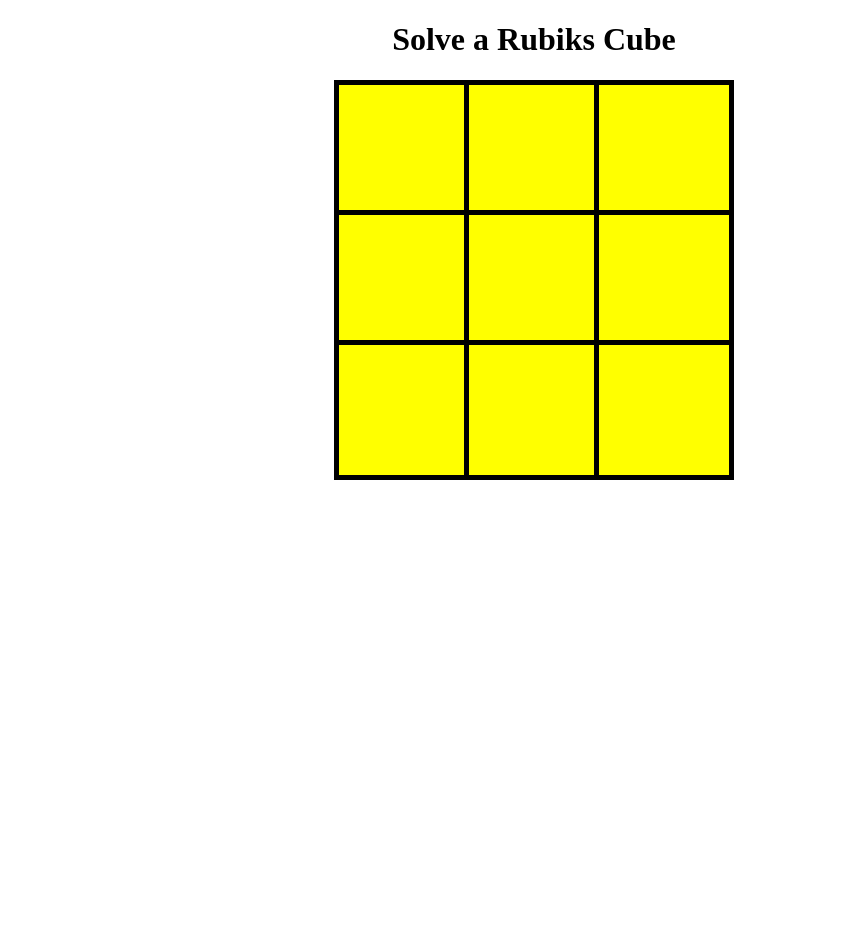
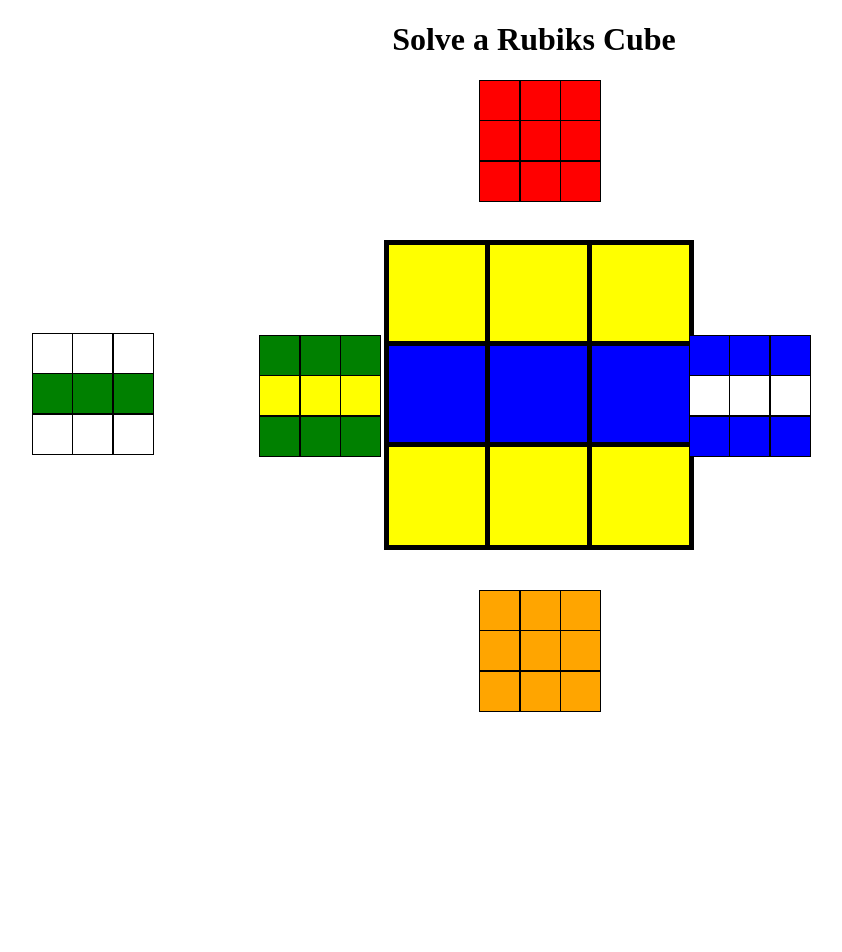
Before and after one commit to 7cadetter/rubiks_solver, a Flask app: page / in a window 1280 px wide. Shown: the top 952 px of the page, without its empty margins (106-948 px from the left). Before the commit the page ends 480 px from the top, so only its background shows below. Run offline with Flask 3, Linux system fonts and the light colour scheme.

Commit message:
All faces added to screen, need to fix certain twists

```diff
--- a/app.py
+++ b/app.py
@@ -32,7 +32,18 @@ def index():
     faces.append(yellow_face)
 
     cube = Cube(faces)
-    cube.turn('forward')
+
+    cube.twist('left')
+    cube.turn('counter')
+    cube.twist('top', 'reverse')
+    # cube.twist('face', 'reverse')
+    # cube.turn('backward')
+    # cube.twist('right')
+
+    # Step 1 - White Cross
+    # cube.turn('clockwise')
+    #     print('Hello')
+
     return render_template('index.j2', cube=cube)
 
 if __name__ == '__main__':
--- a/cube.py
+++ b/cube.py
@@ -161,13 +161,6 @@ class Face(object):
                 f'{self.panels[3][:1]}  {self.colour[0][:1]}  {self.panels[4][:1]}\n'
                 f'{self.panels[5][:1]}  {self.panels[6][:1]}  {self.panels[7][:1]}\n\n')
 
-    # def set_neighbours(self, top, bottom, left, right, opp):
-    #     self.neighbours['top'] = top
-    #     self.neighbours['bottom'] = bottom
-    #     self.neighbours['left'] = left
-    #     self.neighbours['right'] = right
-    #     self.neighbours['opp'] = opp
-
     def rotate(self, direction='clock'):
         orient_corn = [0, 2, 7, 5]
         orient_edge = [1, 4, 6, 3]
@@ -191,74 +184,3 @@ class Face(object):
     def flip(self):
         self.rotate()
         self.rotate()
-
-
-
-
-colours = ['white', 'blue', 'orange', 'red', 'green', 'yellow']
-valid_inputs = ['w', 'b', 'r', 'o', 'g', 'y']
-# faces = []
-
-# panels = ['w1', 'w2', 'w3', 'w4', 'w6', 'w7', 'w8', 'w9']
-# white_face = Face('white', panels)
-# faces.append(white_face)
-# panels = ['b1', 'b2', 'b3', 'b4', 'b6', 'b7', 'b8', 'b9']
-# blue_face = Face('blue', panels)
-# faces.append(blue_face)
-# panels = ['o1', 'o2', 'o3', 'o4', 'o6', 'o7', 'o8', 'o9']
-# orange_face = Face('orange', panels)
-# faces.append(orange_face)
-# panels = ['r1', 'r2','r3', 'r4', 'r6', 'r7', 'r8', 'r9']
-# red_face = Face('red', panels)
-# faces.append(red_face)
-# panels = ['g1', 'g2', 'g3', 'g4', 'g6', 'g7', 'g8', 'g9']
-# green_face = Face('green', panels)
-# faces.append(green_face)
-# panels = ['y1', 'y2', 'y3', 'y4', 'y6', 'y7', 'y8', 'y9']
-# yellow_face = Face('yellow', panels)
-# faces.append(yellow_face)
-
-# cube = Cube(faces)
-
-# white_face.set_neighbours(blue_face, green_face, orange_face, red_face, yellow_face)
-# blue_face.set_neighbours(yellow_face, white_face, orange_face, red_face, green_face)
-# orange_face.set_neighbours(yellow_face, white_face, green_face, blue_face, red_face)
-# red_face.set_neighbours(yellow_face, white_face, blue_face, green_face, orange_face)
-# green_face.set_neighbours(yellow_face, white_face, red_face, orange_face, blue_face)
-# white_face.set_neighbours(blue_face, green_face, orange_face, red_face, yellow_face)
-
-# print(cube)
-
-# Step 1 - White Cross
-# while faces[0].tm != 'w' and faces[0].ml != 'w' and faces[0].mr != 'r' and faces[0].bm != 'r':
-
-
-    # for colour in colours:
-    #     print(f'Pattern on {colour} face? Enter first letter of colour (white = w, etc.')
-    #     tl = input('Top left: ')
-    #     while tl not in valid_inputs:
-    #         tl = input('Invalid input. Top left: ')
-    #     tm = input('Top middle: ')
-    #     while tm not in valid_inputs:
-    #         tm = input('Invalid input. Top middle: ')
-    #     tr = input('Top right: ')
-    #     while tr not in valid_inputs:
-    #         tr = input('Invalid input. Top right: ')
-    #     ml = input('Middle left: ')
-    #     while ml not in valid_inputs:
-    #         ml = input('Invalid input. Middle left: ')
-    #     mr = input('Middle right: ')
-    #     while mr not in valid_inputs:
-    #         mr = input('Invalid input. Middle right: ')
-    #     bl = input('Bottom left: ')
-    #     while bl not in valid_inputs:
-    #         bl = input('Invalid input. Bottom left: ')
-    #     bm = input('Bottom middle: ')
-    #     while bm not in valid_inputs:
-    #         bm = input('Invalid input. Bottom middle: ')
-    #     br = input('Bottom right: ')
-    #     while br not in valid_inputs:
-    #         br = input('Invalid input. Bottom right: ')
-    #     print('\n\n')
-    #     face = Face(colour, tl, tm, tr, ml, mr, bl, bm, br)
-    #     faces.append(face)
--- a/static/styles.css
+++ b/static/styles.css
@@ -5,73 +5,81 @@
 #face {
     position: relative;
     margin: auto;
-    width: 400px;
-    height: 400px;
+    bottom: 80px;
+    width: 300px;
+    height: 300px;
+}
+
+.lilface {
+    position: relative;
+    margin: auto;
+    width: 120px;
+    height: 120px;
+}
+
+#topface {
+    top: 0px;
+}
+
+#leftface {
+    right: 17%;
+    top: 135px;
+}
+
+#rightface {
+    left: 17%;
+    bottom: 285px;
+}
+
+#topface {
+    left: 5px;
+}
+
+#bottomface {
+    left: 5px;
+    bottom: 150px;
+}
+
+#backface {
+    right: 35%;
+    bottom: 527px;
 }
 
 .panel {
     position: absolute;
-    width: 130px;
-    height: 130px;
+    width: 32.5%;
+    height: 32.5%;
+    border: 5px solid black;
 }
 
-.left, .mid-d, .right {
-    border-left: 5px black solid;
+.lilpanel {
+    position: absolute;
+    width: 32.5%;
+    height: 32.5%;
+    border: 0.875px solid black;
 }
 
-.top, .mid-a, .bottom {
-    border-top: 5px black solid;
+#topleft, #midleft, #bottomleft {
+    left: 0%;
 }
 
-.bottom {
-    border-bottom: 5px black solid;
+#topmid, #middle, #bottommid {
+    left: 33.75%;
 }
 
-.right {
-    border-right: 5px black solid;
+#topright, #midright, #bottomright {
+    left: 67.5%;
 }
 
-#topleft {
-    left: 0px;
-    top: 0px;
+#topleft, #topmid, #topright {
+    top: 0%;
 }
 
-#topmid {
-    left: 130px;
-    top: 0;
+
+#midleft, #middle, #midright {
+    top: 33.75%;
 }
 
-#topright {
-    left: 260px;
-    top: 0;
+#bottomleft, #bottommid, #bottomright {
+    top: 67.5%;
 }
-
-#midleft {
-    left: 0px;
-    top: 130px;
-}
-
-#middle {
-    left: 130px;
-    top: 130px;
-}
-
-#midright {
-    left: 260px;
-    top: 130px;
-}
-
-#bottomleft {
-    left: 0px;
-    top: 260px;
-}
-
-#bottommid {
-    left: 130px;
-    top: 260px;
-}
-
-#bottomright {
-    left: 260px;
-    top: 260px;
-}
--- a/templates/index.j2
+++ b/templates/index.j2
@@ -6,16 +6,71 @@
 </head>
 <body>
     <h1 id="title">Solve a Rubiks Cube</h1>
+    <div class="lilface" id="topface">
+        <div class="lilpanel" id="topleft" style="background: {{ cube.top.panels[0] }};"></div>
+        <div class="lilpanel" id="topmid" style="background: {{ cube.top.panels[1] }};"></div>
+        <div class="lilpanel" id="topright" style="background: {{ cube.top.panels[2] }};"></div>
+        <div class="lilpanel" id="midleft" style="background: {{ cube.top.panels[3] }};"></div>
+        <div class="lilpanel" id="middle" style="background: {{ cube.top.colour }};"></div>
+        <div class="lilpanel" id="midright" style="background: {{ cube.top.panels[4] }};"></div>
+        <div class="lilpanel" id="bottomleft" style="background: {{ cube.top.panels[5] }};"></div>
+        <div class="lilpanel" id="bottommid" style="background: {{ cube.top.panels[6] }};"></div>
+        <div class="lilpanel" id="bottomright" style="background: {{ cube.top.panels[7] }};"></div>
+    </div>
+    <div class="lilface" id="leftface">
+        <div class="lilpanel" id="topleft" style="background: {{ cube.left.panels[0] }};"></div>
+        <div class="lilpanel" id="topmid" style="background: {{ cube.left.panels[1] }};"></div>
+        <div class="lilpanel" id="topright" style="background: {{ cube.left.panels[2] }};"></div>
+        <div class="lilpanel" id="midleft" style="background: {{ cube.left.panels[3] }};"></div>
+        <div class="lilpanel" id="middle" style="background: {{ cube.left.colour }};"></div>
+        <div class="lilpanel" id="midright" style="background: {{ cube.left.panels[4] }};"></div>
+        <div class="lilpanel" id="bottomleft" style="background: {{ cube.left.panels[5] }};"></div>
+        <div class="lilpanel" id="bottommid" style="background: {{ cube.left.panels[6] }};"></div>
+        <div class="lilpanel" id="bottomright" style="background: {{ cube.left.panels[7] }};"></div>
+    </div>
     <div id="face">
-        <div class="top left panel" id="topleft" style="background: {{ cube.front.panels[0] }};"></div>
-        <div class="top mid-d panel" id="topmid" style="background: {{ cube.front.panels[1] }};"></div>
-        <div class="top right panel" id="topright" style="background: {{ cube.front.panels[2] }};"></div>
-        <div class="mid-a left panel" id="midleft" style="background: {{ cube.front.panels[3] }};"></div>
-        <div class="mid-a mid-d panel" id="middle" style="background: {{ cube.front.colour }};"></div>
-        <div class="mid-a right panel" id="midright" style="background: {{ cube.front.panels[4] }};"></div>
-        <div class="bottom left panel" id="bottomleft" style="background: {{ cube.front.panels[5] }};"></div>
-        <div class="bottom mid-d panel" id="bottommid" style="background: {{ cube.front.panels[6] }};"></div>
-        <div class="bottom right panel" id="bottomright" style="background: {{ cube.front.panels[7] }};"></div>
+        <div class="panel" id="topleft" style="background: {{ cube.front.panels[0] }};"></div>
+        <div class="panel" id="topmid" style="background: {{ cube.front.panels[1] }};"></div>
+        <div class="panel" id="topright" style="background: {{ cube.front.panels[2] }};"></div>
+        <div class="panel" id="midleft" style="background: {{ cube.front.panels[3] }};"></div>
+        <div class="panel" id="middle" style="background: {{ cube.front.colour }};"></div>
+        <div class="panel" id="midright" style="background: {{ cube.front.panels[4] }};"></div>
+        <div class="panel" id="bottomleft" style="background: {{ cube.front.panels[5] }};"></div>
+        <div class="panel" id="bottommid" style="background: {{ cube.front.panels[6] }};"></div>
+        <div class="panel" id="bottomright" style="background: {{ cube.front.panels[7] }};"></div>
+    </div>
+    <div class="lilface" id="rightface">
+        <div class="lilpanel" id="topleft" style="background: {{ cube.right.panels[0] }};"></div>
+        <div class="lilpanel" id="topmid" style="background: {{ cube.right.panels[1] }};"></div>
+        <div class="lilpanel" id="topright" style="background: {{ cube.right.panels[2] }};"></div>
+        <div class="lilpanel" id="midleft" style="background: {{ cube.right.panels[3] }};"></div>
+        <div class="lilpanel" id="middle" style="background: {{ cube.right.colour }};"></div>
+        <div class="lilpanel" id="midright" style="background: {{ cube.right.panels[4] }};"></div>
+        <div class="lilpanel" id="bottomleft" style="background: {{ cube.right.panels[5] }};"></div>
+        <div class="lilpanel" id="bottommid" style="background: {{ cube.right.panels[6] }};"></div>
+        <div class="lilpanel" id="bottomright" style="background: {{ cube.right.panels[7] }};"></div>
+    </div>
+    <div class="lilface" id="bottomface">
+        <div class="lilpanel" id="topleft" style="background: {{ cube.bottom.panels[0] }};"></div>
+        <div class="lilpanel" id="topmid" style="background: {{ cube.bottom.panels[1] }};"></div>
+        <div class="lilpanel" id="topright" style="background: {{ cube.bottom.panels[2] }};"></div>
+        <div class="lilpanel" id="midleft" style="background: {{ cube.bottom.panels[3] }};"></div>
+        <div class="lilpanel" id="middle" style="background: {{ cube.bottom.colour }};"></div>
+        <div class="lilpanel" id="midright" style="background: {{ cube.bottom.panels[4] }};"></div>
+        <div class="lilpanel" id="bottomleft" style="background: {{ cube.bottom.panels[5] }};"></div>
+        <div class="lilpanel" id="bottommid" style="background: {{ cube.bottom.panels[6] }};"></div>
+        <div class="lilpanel" id="bottomright" style="background: {{ cube.bottom.panels[7] }};"></div>
+    </div>
+    <div class="lilface" id="backface">
+        <div class="lilpanel" id="topleft" style="background: {{ cube.back.panels[0] }};"></div>
+        <div class="lilpanel" id="topmid" style="background: {{ cube.back.panels[1] }};"></div>
+        <div class="lilpanel" id="topright" style="background: {{ cube.back.panels[2] }};"></div>
+        <div class="lilpanel" id="midleft" style="background: {{ cube.back.panels[3] }};"></div>
+        <div class="lilpanel" id="middle" style="background: {{ cube.back.colour }};"></div>
+        <div class="lilpanel" id="midright" style="background: {{ cube.back.panels[4] }};"></div>
+        <div class="lilpanel" id="bottomleft" style="background: {{ cube.back.panels[5] }};"></div>
+        <div class="lilpanel" id="bottommid" style="background: {{ cube.back.panels[6] }};"></div>
+        <div class="lilpanel" id="bottomright" style="background: {{ cube.back.panels[7] }};"></div>
     </div>
 </body>
 </html>
```
